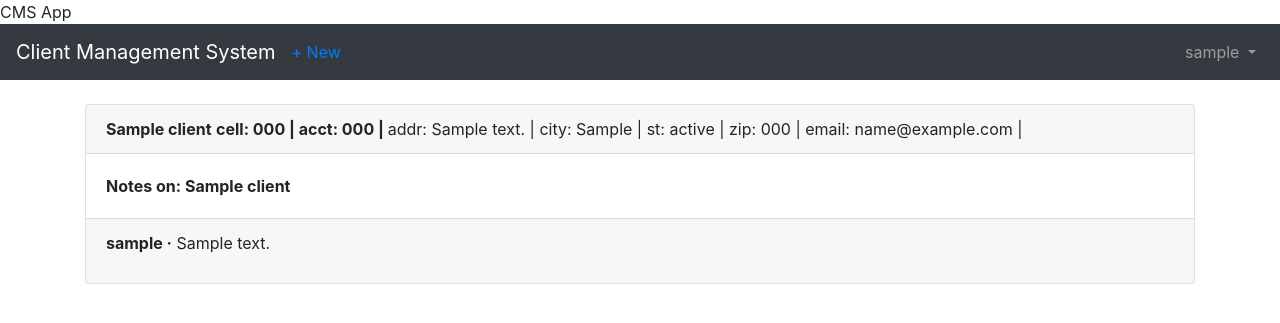
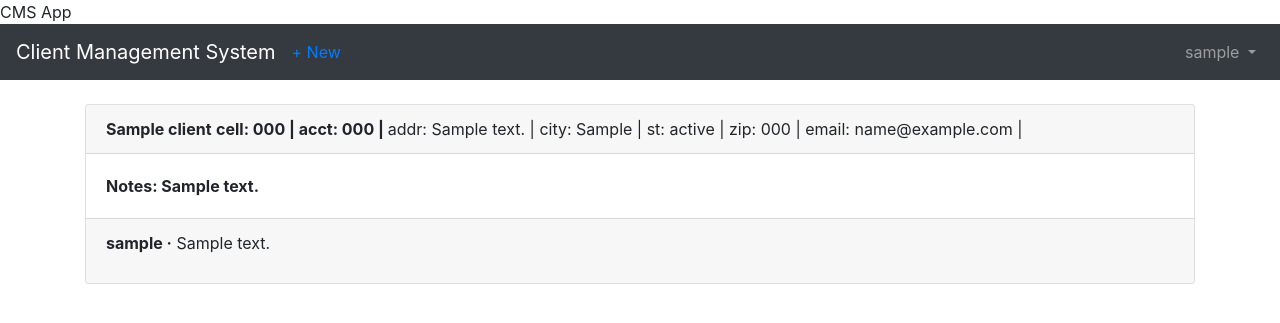
Before and after one commit to johnpgarza/8210-A1, a Django app: page /clients/ in a window 1280 px wide. Shown: the top 323 px of the page. Run offline with Django 3.2, Linux system fonts and the light colour scheme; a user stored in the database is signed in; tables that the repository leaves empty hold one stand-in row (values such as "Sample post"); some libraries are stand-ins or nearby versions.

Commit message:
fixed notes

```diff
--- a/templates/client_list.html
+++ b/templates/client_list.html
@@ -18,7 +18,7 @@
       </div>
 
       <div class="card-body">
-        <span class="font-weight-bold">Notes on: {{ client.name }}</span>
+        <span class="font-weight-bold">Notes: {{ client.notes }}</span>
       </div>
 
       <div class="card-footer">
```
